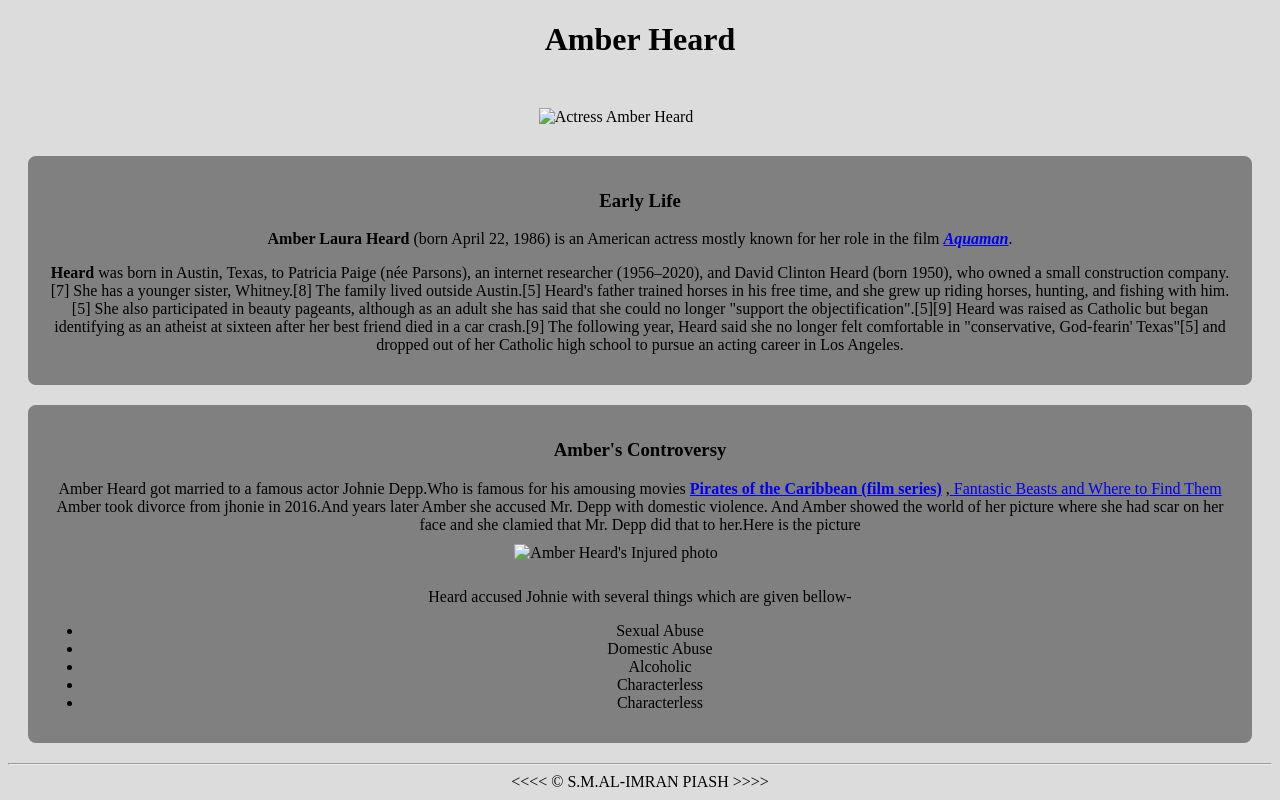
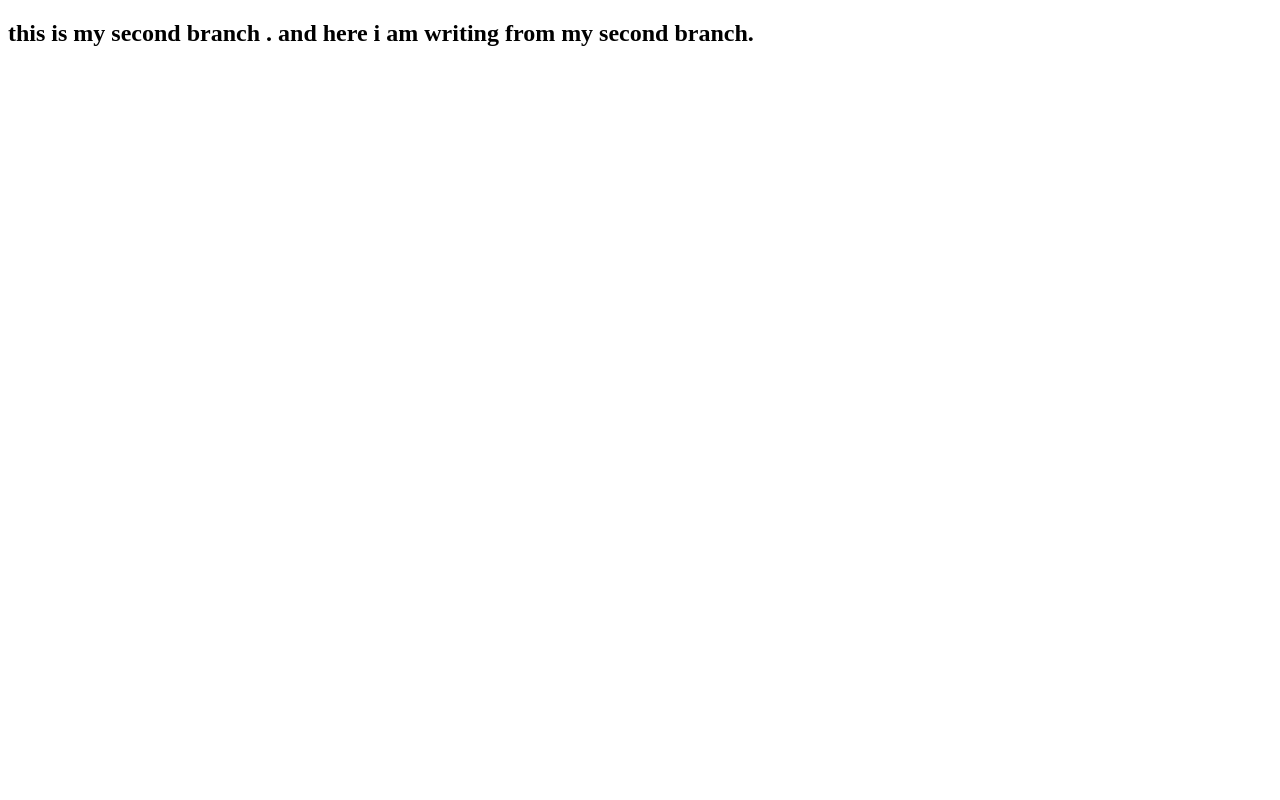
Before and after one commit to PiashTaen/third-attempt, a plain HTML site: page index.html in a window 1280 px wide. Drawn offline with Linux system fonts and the light colour scheme.

Commit message:
learning about branches in github

```diff
--- a/index.html
+++ b/index.html
@@ -1,66 +1,14 @@
 <!DOCTYPE html>
 <html lang="en">
 <head>
-    <meta charset="UTF-8">
-    <meta http-equiv="X-UA-Compatible" content="IE=edge">
-    <meta name="viewport" content="width=device-width, initial-scale=1.0">
-    <title>Amber Heard's Life span</title>
-    <link rel="icon" href="images.jpg" type="image/x-icon">
-    <link rel="stylesheet" href="amber.css" type="text/css">
-   <style>body{
-    text-align: center;
-   background-color: gainsboro;
-    color:black
-
-}
-div{
-
-    border: 5px solid grey;
-    background-color: grey;
-    margin: 20px;
-    border-radius: 8px;
-    padding: 10px;
-
-}
-img{
-    margin: 10px 50px 10px 2px;
-}
-</style>
-
+  <meta charset="UTF-8">
+  <meta http-equiv="X-UA-Compatible" content="IE=edge">
+  <meta name="viewport" content="width=device-width, initial-scale=1.0">
+  <title>Document</title>
 </head>
 <body>
-
-    <h1>Amber Heard</h1><br>
-    <img src="images.jpg" alt="Actress Amber Heard" width="500px">
-
-    <div>
-    <h3>Early Life</h3>
-      <p><strong>Amber Laura Heard </strong> (born April 22, 1986) is an American actress mostly known for her role in the film
-           <a href="https://en.wikipedia.org/wiki/Aquaman_(film)" ><b><i>Aquaman</i></b></a>.
-           <p><strong>Heard</strong> was born in Austin, Texas, to Patricia Paige (née Parsons), an internet researcher (1956–2020), and David Clinton Heard (born 1950), who owned a small construction company.[7] She has a younger sister, Whitney.[8] The family lived outside Austin.[5] Heard's father trained horses in his free time, and she grew up riding horses, hunting, and fishing with him.[5] She also participated in beauty pageants, although as an adult she has said that she could no longer "support the objectification".[5][9] Heard was raised as Catholic but began identifying as an atheist at sixteen after her best friend died in a car crash.[9] The following year, Heard said she no longer felt comfortable in "conservative, God-fearin' Texas"[5] and dropped out of her Catholic high school to pursue an acting career in Los Angeles.</p>
-      </p>
-    </div>
-    <div>
-        <h3 id="hate">Amber's Controversy</h3>
-
-          <p>Amber Heard got married to a famous actor Johnie Depp.Who is famous for his amousing movies <a href="https://en.wikipedia.org/wiki/Pirates_of_the_Caribbean_(film_series)"><strong>Pirates
-             of the Caribbean (film series)</strong></a> ,<a href="https://en.wikipedia.org/wiki/Fantastic_Beasts_and_Where_to_Find_Them_(film)"> <strong></strong>Fantastic Beasts and Where to Find Them</a>
-            Amber took divorce from jhonie in 2016.And years later Amber she accused Mr. Depp with domestic violence. And Amber showed the world of her picture where she had scar on her face and she clamied that Mr. Depp did that to her.Here is the picture <br> <img src="16528115351804.jpg"  alt="Amber Heard's Injured photo" width="200px">
-
-
-        </p>
-         <p>
-           Heard accused Johnie with several things which are given bellow- <br>
-           <ul id="old ">
-             <li>Sexual Abuse</li>
-             <li>Domestic Abuse</li>
-             <li>Alcoholic</li>
-             <li>Characterless</li>
-             <li>Characterless</li>
-            </ul>
-         </p>
-    </div>
-    <hr>
-    &lt;&lt;&lt;&lt; &copy; S.M.AL-IMRAN PIASH &gt;&gt;&gt;&gt;
-
-    </html>
+  <h2>this is my second branch .
+    and here i am writing from my second branch.
+  </h2>
+</body>
+</html>
```
